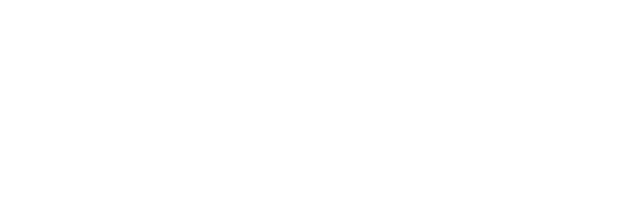
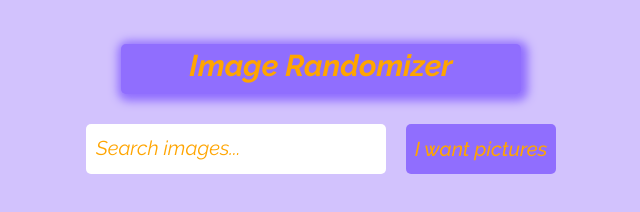
Before and after one commit to olena-semenenko/goit-js-hw-11, a website built with Parcel: page src/index.html in a window 1280 px wide. Shown: the whole page, without its empty margins (319-959 px from the left). Built offline with nearby package versions, Linux system fonts and the light colour scheme.

Commit message:
Updated _hero

```diff
--- a/package.json
+++ b/package.json
@@ -18,7 +18,10 @@
     "url": "https://github.com/goitacademy/parcel-project-template/issues"
   },
   "dependencies": {
-    "modern-normalize": "^1.1.0"
+    "axios": "^1.2.2",
+    "modern-normalize": "^1.1.0",
+    "notiflix": "^3.2.6",
+    "simplelightbox": "^2.12.1"
   },
   "devDependencies": {
     "@parcel/transformer-sass": "^2.6.0",
--- a/src/index.html
+++ b/src/index.html
@@ -3,9 +3,7 @@
   <head>
     <meta charset="UTF-8" />
     <meta name="viewport" content="width=device-width, initial-scale=1.0" />
-    <title>Page title</title>
-    <link rel="preconnect" href="https://fonts.googleapis.com" />
-    <link rel="preconnect" href="https://fonts.gstatic.com" crossorigin />
+    <title>Homework 11</title>
     <link rel="preconnect" href="https://fonts.googleapis.com" />
     <link rel="preconnect" href="https://fonts.gstatic.com" crossorigin />
     <link
@@ -13,12 +11,15 @@
       rel="stylesheet"
     />
     <link rel="stylesheet" href="./sass/index.scss" />
-    <script type="module" src="./index.js"></script>
   </head>
+
   <body>
     <!-- ❗️❗️❗️ Add partials like so for every page -->
 
     <include src="./partials/hero.html"></include>
     <include src="./partials/response.html"></include>
+
+    <!-- Script -->
+    <script type="module" src="./index.js"></script>
   </body>
 </html>
--- a/src/index.js
+++ b/src/index.js
@@ -0,0 +1,15 @@
+//import plagins
+import { Notify } from 'notiflix/build/notiflix-notify-aio';
+import SimpleLightbox from 'simplelightbox';
+import 'simplelightbox/dist/simple-lightbox.min.css';
+
+const axios = require('axios');
+
+// async function getUser() {
+//   try {
+//     const response = await axios.get('/user?ID=12345');
+//     console.log(response);
+//   } catch (error) {
+//     console.error(error);
+//   }
+// }
--- a/src/partials/hero.html
+++ b/src/partials/hero.html
@@ -0,0 +1,17 @@
+<div class="hero">
+  <div class="header">
+    <h1 class="header_title">Image Randomizer</h1>
+  </div>
+  <form class="search_form" id="search-form">
+    <label>
+      <input
+        class="search_form_field js-search_input"
+        type="text"
+        name="searchQuery"
+        autocomplete="off"
+        placeholder="Search images..."
+      />
+    </label>
+    <button class="search_button" type="submit">I want pictures</button>
+  </form>
+</div>
--- a/src/partials/response.html
+++ b/src/partials/response.html
@@ -0,0 +1,3 @@
+<div class="js-gallery">
+  <ul class="card-list"></ul>
+</div>
--- a/src/sass/_common.scss
+++ b/src/sass/_common.scss
@@ -1,9 +1,11 @@
 @import '~node_modules/modern-normalize/modern-normalize.css';
 
-.body{
+body{
     font-family: 'Raleway', sans-serif;
+    background:#d2c2fd
+
 }
 
-.ul{
+ul{
     list-style: none;
 }
--- /dev/null
+++ b/src/sass/_hero.scss
@@ -0,0 +1,70 @@
+.hero{
+    position: fixed;
+    top: 3%;
+    left: 50vw;
+    transform: translateX(-50%)
+
+}
+
+.header{
+    margin-left: auto;
+    margin-right: auto;
+    width: 400px;
+    height: 50px;
+
+
+    border-radius: 5px;
+
+    background-color: #906efe;
+    box-shadow: 2px 2px 10px 5px #906efe;
+    margin-bottom: 30px;
+    color: orange;
+
+    &_title{
+        display: flex;
+        justify-content: center;
+        padding-top: 5px;
+        text-align: center;
+        font-size: 30px;
+        font-weight: 700;
+    }
+}
+
+.search_form{
+display: flex;
+justify-content: center;
+gap: 20px;
+
+    &_field{
+        display: block;
+        width: 300px;
+        height: 50px;
+        padding-left: 10px;
+        border: none;
+        border-radius: 5px;
+        outline: none
+    }
+        &_field::placeholder{
+        font-size: 20px;
+        color: orange;
+
+        }
+
+
+}
+
+.search_button{
+    width: 150px;
+    background-color: #906efe;
+    border: none;
+    border-radius: 5px;
+    color: orange;
+    font-weight: 500;
+    font-size: 20px;
+
+    &:hover,
+    &:focus
+    {
+        box-shadow: 2px 2px 10px 5px orange;
+    }
+}
--- a/src/sass/index.scss
+++ b/src/sass/index.scss
@@ -1,2 +1,3 @@
 @import './common';
-@import './hero.scss';
+@import './hero';
+@import './response'
```
Also changed, not shown: src/css/index.css (deleted), src/sass/_response.scss (added), src/sass/hero.css (deleted), src/sass/hero.scss (deleted), src/sass/index.css (deleted), 5 other files.
